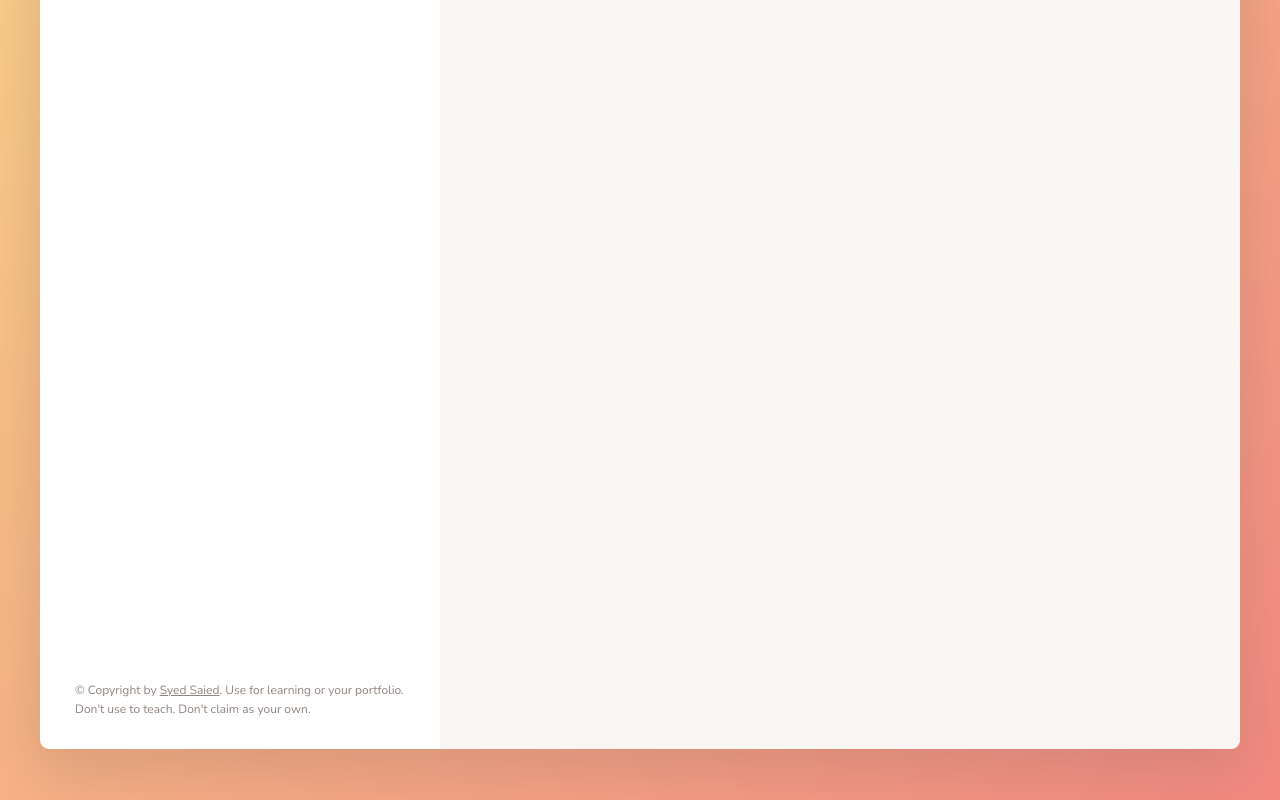
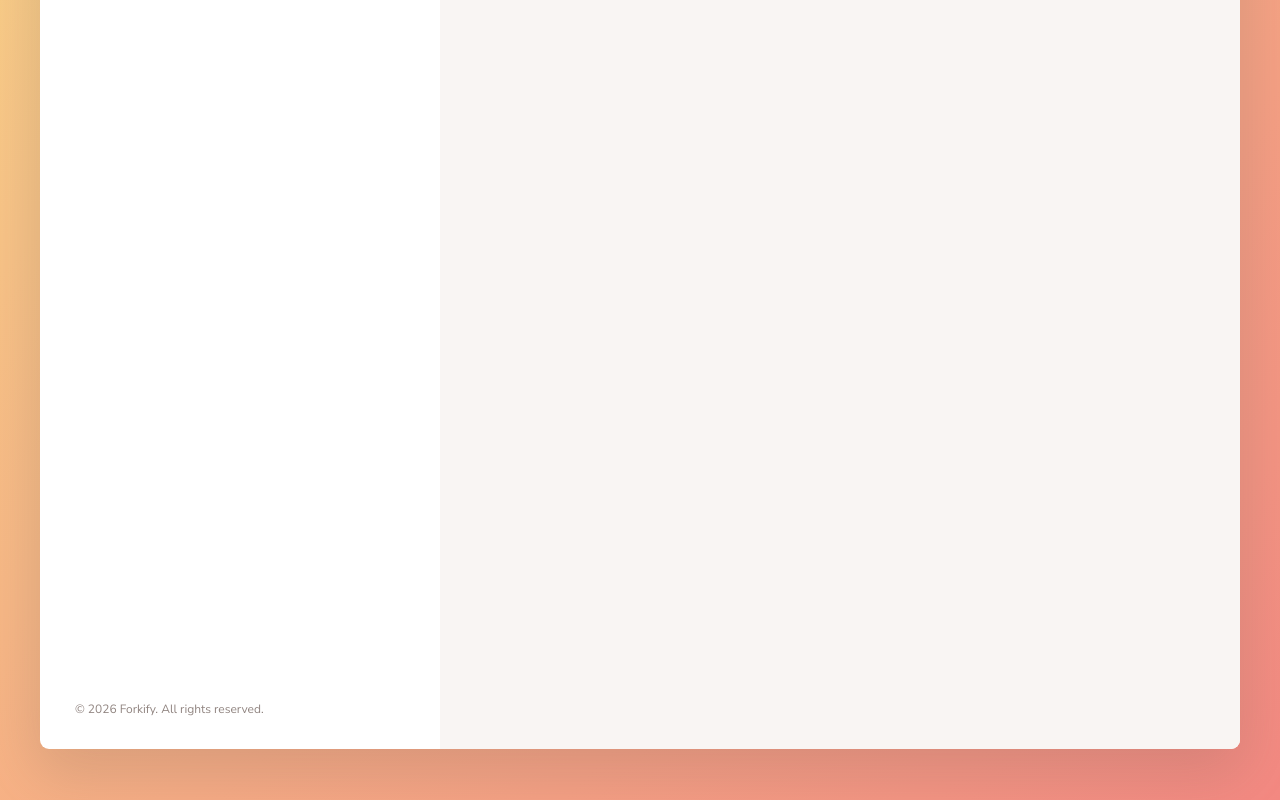
Before and after one commit to syedsaied-ui/forkify, a website built with Parcel: page starter/index.html in a window 1280 px wide. Shown: the part 472-1272 px from the top of the page. Built offline with nearby package versions, Linux system fonts and the light colour scheme.

Commit message:
Footer updated

```diff
--- a/starter/index.html
+++ b/starter/index.html
@@ -122,16 +122,7 @@
           </button> -->
         </div>
 
-        <p class="copyright">
-          &copy; Copyright by
-          <a
-            class="twitter-link"
-            target="_blank"
-            href="https://x.com/saied_syed26"
-            >Syed Saied</a
-          >. Use for learning or your portfolio. Don't use to teach. Don't claim
-          as your own.
-        </p>
+        <p class="copyright">© 2026 Forkify. All rights reserved.</p>
       </div>
 
       <div class="recipe">
```
